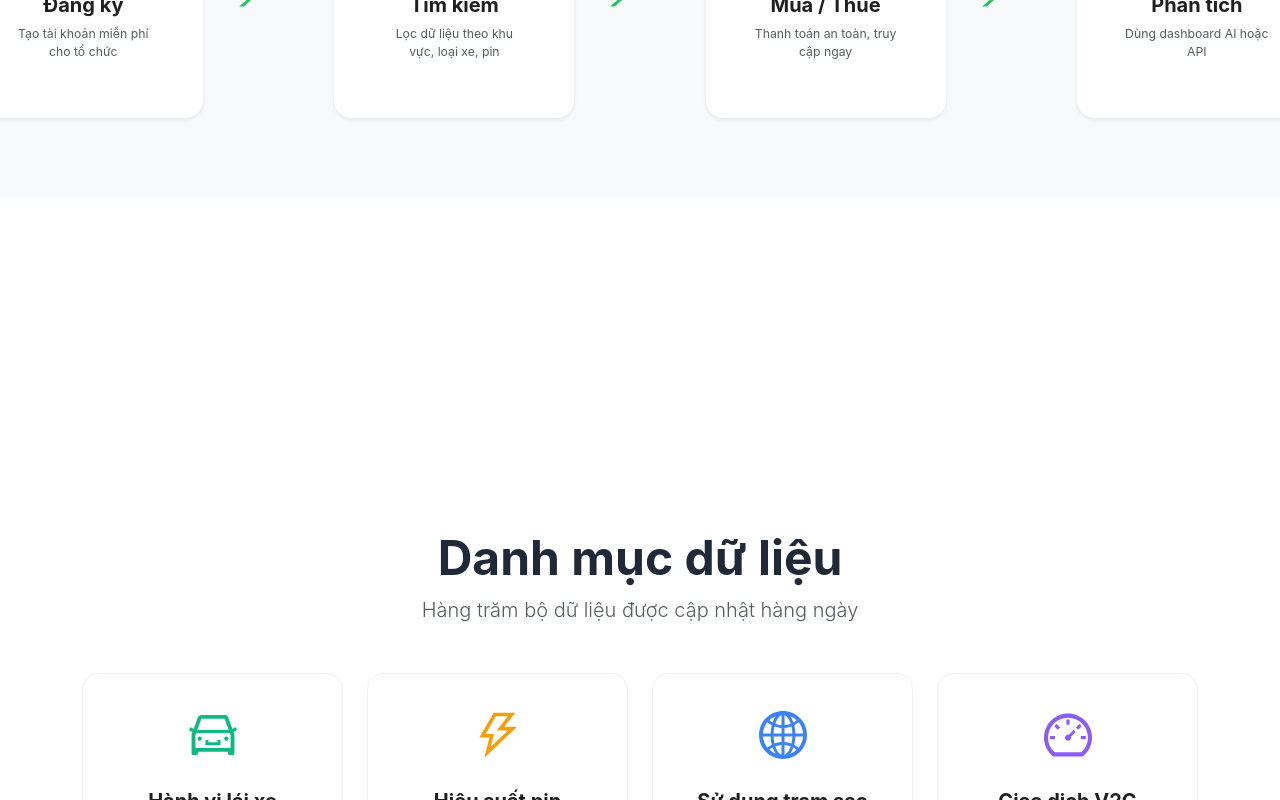
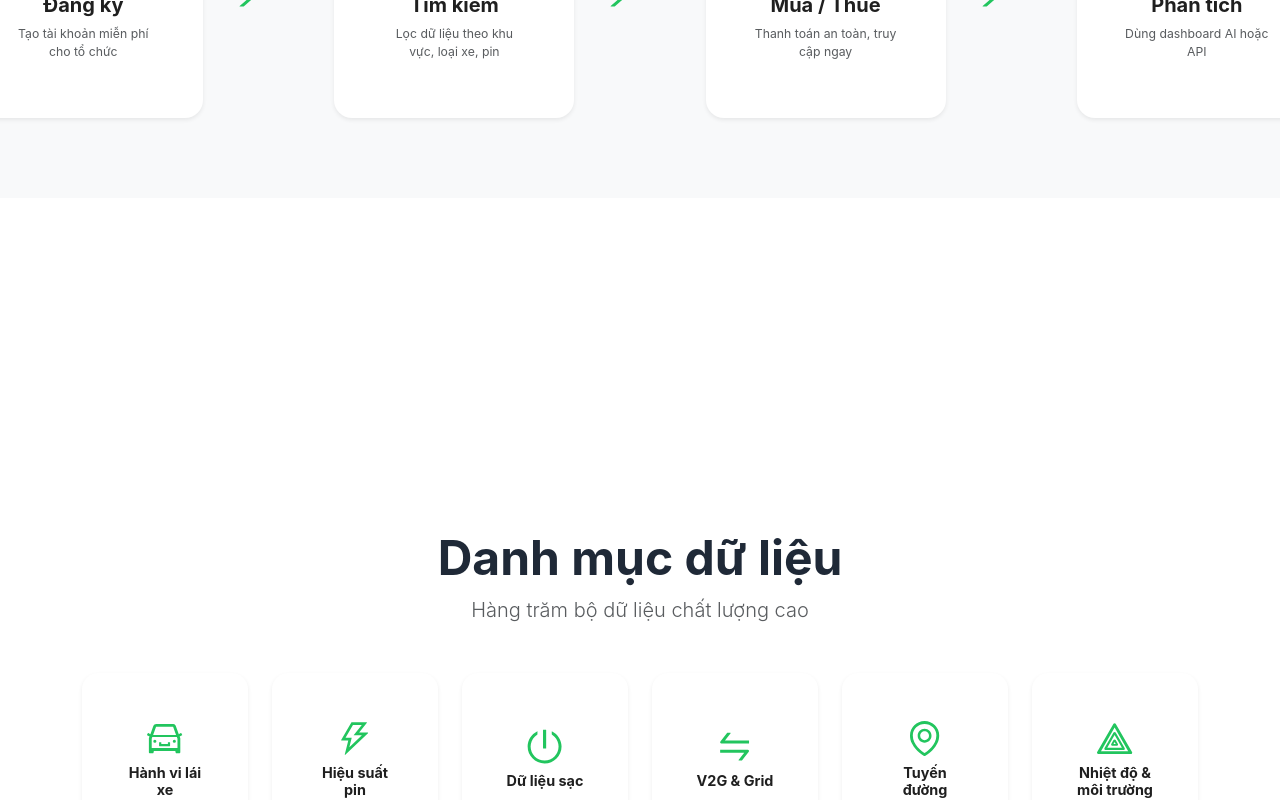
Before and after one commit to tranchithuan08dev/EVDataAnalyticsMarketplace-FrontEnd, a React (Vite) app: page / in a window 1280 px wide. Shown: the part 2000-2800 px from the top of the page. Built offline with nearby package versions, Linux system fonts and the light colour scheme.

Commit message:
add more information for homepage

```diff
--- a/src/components/Footer/Footer.jsx
+++ b/src/components/Footer/Footer.jsx
@@ -2,29 +2,44 @@ export default function Footer() {
   return (
     <footer className="bg-dark text-white py-5">
       <div className="container">
-        <div className="row">
-          <div className="col-md-4 mb-4">
-            <h5 className="text-green fw-bold">EV DataHub</h5>
-            <p className="small text-muted">Chợ dữ liệu xe điện toàn cầu đầu tiên tại Việt Nam và khu vực.</p>
+        <div className="row gy-4">
+          {/* Cột 1: Logo + Mô tả */}
+          <div className="col-lg-4">
+            <h5 className="text-green fw-bold mb-3">EV DataHub</h5>
+            <p className="small text-white opacity-75 mb-0">
+              Chợ dữ liệu xe điện đầu tiên tại Việt Nam.<br />
+              Kết nối OEM, startup, nhà nghiên cứu.
+            </p>
           </div>
-          <div className="col-md-2 mb-4">
-            <h6 className="fw-bold">Sản phẩm</h6>
-            <ul className="list-unstyled small text-muted">
-              <li><a href="#" className="text-muted text-decoration-none">Dữ liệu</a></li>
-              <li><a href="#" className="text-muted text-decoration-none">API</a></li>
-              <li><a href="#" className="text-muted text-decoration-none">Dashboard</a></li>
+
+          {/* Cột 2: Sản phẩm */}
+          <div className="col-lg-2 col-6">
+            <h6 className="fw-bold text-white mb-3">Sản phẩm</h6>
+            <ul className="list-unstyled small">
+              <li className="mb-2"><a href="#" className="text-white text-decoration-none opacity-75 hover-opacity-100">Dữ liệu</a></li>
+              <li className="mb-2"><a href="#" className="text-white text-decoration-none opacity-75 hover-opacity-100">API</a></li>
+              <li className="mb-2"><a href="#" className="text-white text-decoration-none opacity-75 hover-opacity-100">Dashboard</a></li>
             </ul>
           </div>
-          <div className="col-md-2 mb-4">
-            <h6 className="fw-bold">Công ty</h6>
-            <ul className="list-unstyled small text-muted">
-              <li><a href="#" className="text-muted text-decoration-none">Giới thiệu</a></li>
-              <li><a href="#" className="text-muted text-decoration-none">Bảo mật</a></li>
-              <li><a href="#" className="text-muted text-decoration-none">Liên hệ</a></li>
+
+          {/* Cột 3: Công ty */}
+          <div className="col-lg-2 col-6">
+            <h6 className="fw-bold text-white mb-3">Công ty</h6>
+            <ul className="list-unstyled small">
+              <li className="mb-2"><a href="#" className="text-white text-decoration-none opacity-75 hover-opacity-100">Về chúng tôi</a></li>
+              <li className="mb-2"><a href="#" className="text-white text-decoration-none opacity-75 hover-opacity-100">Tuyển dụng</a></li>
+              <li className="mb-2"><a href="#" className="text-white text-decoration-none opacity-75 hover-opacity-100">Liên hệ</a></li>
             </ul>
           </div>
-          <div className="col-md-4 text-md-end">
-            <p className="small text-muted">© 2025 EV DataHub. All rights reserved.</p>
+
+          {/* Cột 4: Bản quyền + Chứng nhận */}
+          <div className="col-lg-4 text-lg-end">
+            <p className="small text-white opacity-75 mb-1">
+              © 2025 EV DataHub. All rights reserved.
+            </p>
+            <p className="small text-white opacity-75 mb-0">
+              GDPR • ISO 27001 • SSL 256-bit
+            </p>
           </div>
         </div>
       </div>
--- a/src/components/Home/DataCategories.jsx
+++ b/src/components/Home/DataCategories.jsx
@@ -1,37 +1,69 @@
 import { Card } from 'antd';
-import { CarOutlined, ThunderboltOutlined, GlobalOutlined, DashboardOutlined } from '@ant-design/icons';
+import { motion } from 'framer-motion';
+import { useInView } from 'react-intersection-observer';
+import {
+  CarOutlined,
+  ThunderboltOutlined,
+  PoweroffOutlined,     // Thay cho ChargingPileOutlined
+  SwapOutlined,
+  EnvironmentOutlined,
+  HeatMapOutlined,
+} from '@ant-design/icons';
 
 const categories = [
-  { icon: <CarOutlined />, title: "Hành vi lái xe", color: "#10b981" },
-  { icon: <ThunderboltOutlined />, title: "Hiệu suất pin", color: "#f59e0b" },
-  { icon: <GlobalOutlined />, title: "Sử dụng trạm sạc", color: "#3b82f6" },
-  { icon: <DashboardOutlined />, title: "Giao dịch V2G", color: "#8b5cf6" },
+  { icon: CarOutlined, title: "Hành vi lái xe", count: "120 bộ" },
+  { icon: ThunderboltOutlined, title: "Hiệu suất pin", count: "95 bộ" },
+  { icon: PoweroffOutlined, title: "Dữ liệu sạc", count: "80 bộ" },     // Dùng PoweroffOutlined
+  { icon: SwapOutlined, title: "V2G & Grid", count: "60 bộ" },
+  { icon: EnvironmentOutlined, title: "Tuyến đường", count: "75 bộ" },
+  { icon: HeatMapOutlined, title: "Nhiệt độ & môi trường", count: "50 bộ" },
 ];
 
 export default function DataCategories() {
+  const [ref, inView] = useInView({
+    triggerOnce: false,
+    threshold: 0.3,
+    rootMargin: '0px 0px -100px 0px'
+  });
+
   return (
-    <section id="categories" className="section-padding">
+    <section className="section-padding bg-white">
       <div className="container">
         <div className="text-center mb-5">
           <h2 className="display-5 fw-bold">Danh mục dữ liệu</h2>
-          <p className="lead text-muted">Hàng trăm bộ dữ liệu được cập nhật hàng ngày</p>
+          <p className="lead text-muted">Hàng trăm bộ dữ liệu chất lượng cao</p>
         </div>
-        <div className="row g-4">
-          {categories.map((cat, idx) => (
-            <div key={idx} className="col-md-3">
-              <Card
-                hoverable
-                className="text-center h-100"
-                style={{ borderRadius: '16px' }}
-                onClick={() => window.location.href = `/search?category=${cat.title}`}
-              >
-                <div style={{ fontSize: '3rem', color: cat.color, marginBottom: '1rem' }}>
-                  {cat.icon}
-                </div>
-                <h5 className="fw-bold">{cat.title}</h5>
-              </Card>
-            </div>
-          ))}
+
+        <div ref={ref} className="row g-4 justify-content-center">
+          {categories.map((cat, i) => {
+            const Icon = cat.icon;
+            return (
+              <div key={i} className="col-6 col-md-4 col-lg-2">
+                <motion.div
+                  initial={{ opacity: 0, y: 20 }}
+                  animate={inView ? { opacity: 1, y: 0 } : {}}
+                  transition={{ delay: i * 0.1, duration: 0.5 }}
+                  className="h-100"
+                >
+                  <Card
+                    hoverable
+                    className="h-100 text-center border-0 shadow-sm d-flex flex-column justify-content-center align-items-center"
+                    style={{
+                      borderRadius: '16px',
+                      padding: '1.5rem 1rem',
+                      minHeight: '140px',
+                    }}
+                  >
+                    <Icon className="text-green" style={{ fontSize: '2.2rem', marginBottom: '0.5rem' }} />
+                    <h6 className="fw-bold mb-1" style={{ fontSize: '0.9rem' }}>
+                      {cat.title}
+                    </h6>
+                    <small className="text-muted">{cat.count}</small>
+                  </Card>
+                </motion.div>
+              </div>
+            );
+          })}
         </div>
       </div>
     </section>
--- a/src/components/Home/FeaturesSection.jsx
+++ b/src/components/Home/FeaturesSection.jsx
@@ -13,7 +13,11 @@ const features = [
 ];
 
 export default function FeaturesSection() {
-  const [ref, inView] = useInView({ triggerOnce: true, threshold: 0.1 });
+  const [ref, inView] = useInView({
+    triggerOnce: false,
+    threshold: 0.3,
+    rootMargin: '0px 0px -100px 0px'
+  });
 
   return (
     <section id="features" className="section-padding bg-light">
--- a/src/components/Home/HowItWorks.jsx
+++ b/src/components/Home/HowItWorks.jsx
@@ -11,7 +11,11 @@ const steps = [
 ];
 
 export default function HowItWorks() {
-  const [ref, inView] = useInView({ triggerOnce: true, threshold: 0.2 });
+  const [ref, inView] = useInView({
+    triggerOnce: false,
+    threshold: 0.3,
+    rootMargin: '0px 0px -100px 0px'
+  });
 
   return (
     <section id="how-it-works" className="section-padding bg-light">
--- /dev/null
+++ b/src/components/Home/Testimonials.jsx
@@ -0,0 +1,69 @@
+import { Card, Avatar } from 'antd';
+import { motion } from 'framer-motion';
+import { useInView } from 'react-intersection-observer';
+import { MessageOutlined } from '@ant-design/icons';
+
+const testimonials = [
+  {
+    name: "Nguyễn Văn A",
+    role: "CTO, VinFast",
+    content: "Dữ liệu hành vi lái xe giúp chúng tôi tối ưu pin lên 18%.",
+    avatar: "https://randomuser.me/api/portraits/men/32.jpg"
+  },
+  {
+    name: "Lê Thị B",
+    role: "Data Scientist, FPT",
+    content: "API ổn định, tài liệu rõ ràng, tích hợp chỉ trong 2 ngày.",
+    avatar: "https://randomuser.me/api/portraits/women/44.jpg"
+  },
+  {
+    name: "Trần C",
+    role: "CEO, EV Startup",
+    content: "Đã mua 12 bộ dữ liệu sạc, giúp gọi vốn Series A thành công.",
+    avatar: "https://randomuser.me/api/portraits/men/86.jpg"
+  },
+];
+
+export default function Testimonials() {
+  const [ref, inView] = useInView({
+    triggerOnce: false,
+    threshold: 0.3,
+    rootMargin: '0px 0px -100px 0px'
+  });
+
+  return (
+    <section className="section-padding bg-white">
+      <div className="container">
+        <div className="text-center mb-5">
+          <h2 className="display-5 fw-bold">Khách hàng nói gì</h2>
+          <p className="lead text-muted">Hàng trăm tổ chức tin dùng</p>
+        </div>
+        <div ref={ref} className="row g-4">
+          {testimonials.map((t, i) => (
+            <div key={i} className="col-lg-4">
+              <motion.div
+                initial={{ opacity: 0, y: 30 }}
+                animate={inView ? { opacity: 1, y: 0 } : {}}
+                transition={{ delay: i * 0.2 }}
+              >
+                <Card className="h-100 border-0 shadow-sm" style={{ borderRadius: '16px' }}>
+                  <MessageOutlined className="text-green" style={{ fontSize: '2rem', opacity: 0.3 }} />
+                  <p className="mt-3 mb-4 text-muted" style={{ fontStyle: 'italic' }}>
+                    "{t.content}"
+                  </p>
+                  <div className="d-flex align-items-center">
+                    <Avatar src={t.avatar} size={50} />
+                    <div className="ms-3">
+                      <h6 className="mb-0 fw-bold">{t.name}</h6>
+                      <small className="text-muted">{t.role}</small>
+                    </div>
+                  </div>
+                </Card>
+              </motion.div>
+            </div>
+          ))}
+        </div>
+      </div>
+    </section>
+  );
+}
--- a/src/index.css
+++ b/src/index.css
@@ -43,9 +43,6 @@ body {
   box-shadow: 0 4px 20px rgba(0, 0, 0, 0.08);
 }
 
-/* ============================================= */
-/* BỎ GẠCH CHÂN TRÊN TẤT CẢ CÁC LINK (a) - CHỈ MỘT LẦN */
-/* ============================================= */
 a,
 a:hover,
 a:focus,
@@ -83,3 +80,49 @@ header a:active {
     transform: translateX(8px) !important;
   }
 }
+
+.hero-parallax {
+  background-attachment: fixed;
+  background-position: center;
+  background-repeat: no-repeat;
+  background-size: cover;
+}
+
+/* Wave dưới Hero */
+.wave-bottom {
+  position: absolute;
+  bottom: 0;
+  left: 0;
+  width: 100%;
+  height: 150px;
+  background: white;
+  clip-path: ellipse(120% 60% at 50% 100%);
+}
+
+/* Section alternate background */
+section:nth-child(even) {
+  background-color: #f8f9fa;
+}
+
+footer a {
+  transition: opacity 0.3s ease;
+}
+
+footer a.hover-opacity-100:hover {
+  opacity: 1 !important;
+  color: #22c55e !important;
+}
+
+#data-categories .ant-card:hover {
+  transform: translateY(-6px);
+  box-shadow: 0 12px 30px rgba(34, 197, 94, 0.15) !important;
+}
+
+/* Đảm bảo icon emoji căn giữa */
+#data-categories .ant-card .fs-2 {
+  line-height: 1;
+  display: flex;
+  align-items: center;
+  justify-content: center;
+  height: 40px;
+}
--- a/src/pages/Home/HomePage.jsx
+++ b/src/pages/Home/HomePage.jsx
@@ -5,6 +5,8 @@ import MarketplaceStats from '../../components/Home/MarketplaceStats.jsx';
 import DataCategories from '../../components/Home/DataCategories.jsx';
 import Footer from '../../components/Footer/Footer.jsx';
 import HowItWorks from '../../components/Home/HowItWorks.jsx';
+import Testimonials from '../../components/Home/Testimonials.jsx';
+import FinalCTA from '../../components/Home/FinalCTA.jsx';
 
 export default function HomePage() {
   return (
@@ -15,6 +17,8 @@ export default function HomePage() {
       <HowItWorks />
       <MarketplaceStats />
       <DataCategories />
+      <Testimonials />
+      <FinalCTA />
       <Footer />
     </>
   );
```
Also changed, not shown: src/components/Home/FinalCTA.jsx (added, +22 -0 lines).
